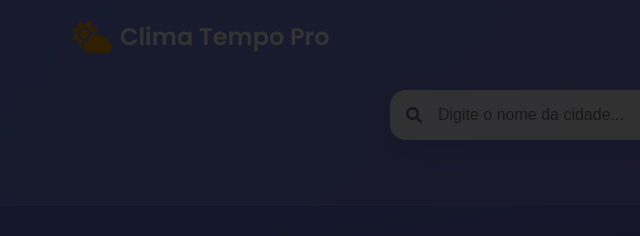
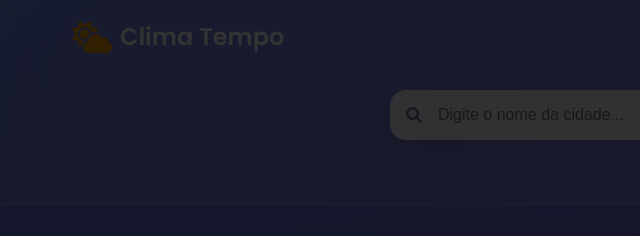
Before and after one commit to lews1nn/Clima-tempo, a plain HTML site: page index.html in a window 1280 px wide. Shown: the top 236 px of the page, 0-640 px from the left. Drawn offline with Linux system fonts and the light colour scheme.

Commit message:
Update index.html

```diff
--- a/index.html
+++ b/index.html
@@ -3,7 +3,7 @@
 <head>
     <meta charset="UTF-8">
     <meta name="viewport" content="width=device-width, initial-scale=1.0">
-    <title>Clima Tempo Pro - Previsão do Tempo Inteligente</title>
+    <title>Clima Tempo - Previsão do Tempo Inteligente</title>
     <link rel="stylesheet" href="style.css">
     <link href="https://cdnjs.cloudflare.com/ajax/libs/font-awesome/6.0.0/css/all.min.css" rel="stylesheet">
     <link href="https://fonts.googleapis.com/css2?family=Poppins:wght@300;400;500;600;700&display=swap" rel="stylesheet">
@@ -14,7 +14,7 @@
             <nav class="nav-container">
                 <div class="logo">
                     <i class="fas fa-cloud-sun"></i>
-                    <span>Clima Tempo Pro</span>
+                    <span>Clima Tempo </span>
                 </div>
                 <div class="nav-actions">
                     <button id="locationBtn" class="location-btn" title="Usar minha localização">
```
